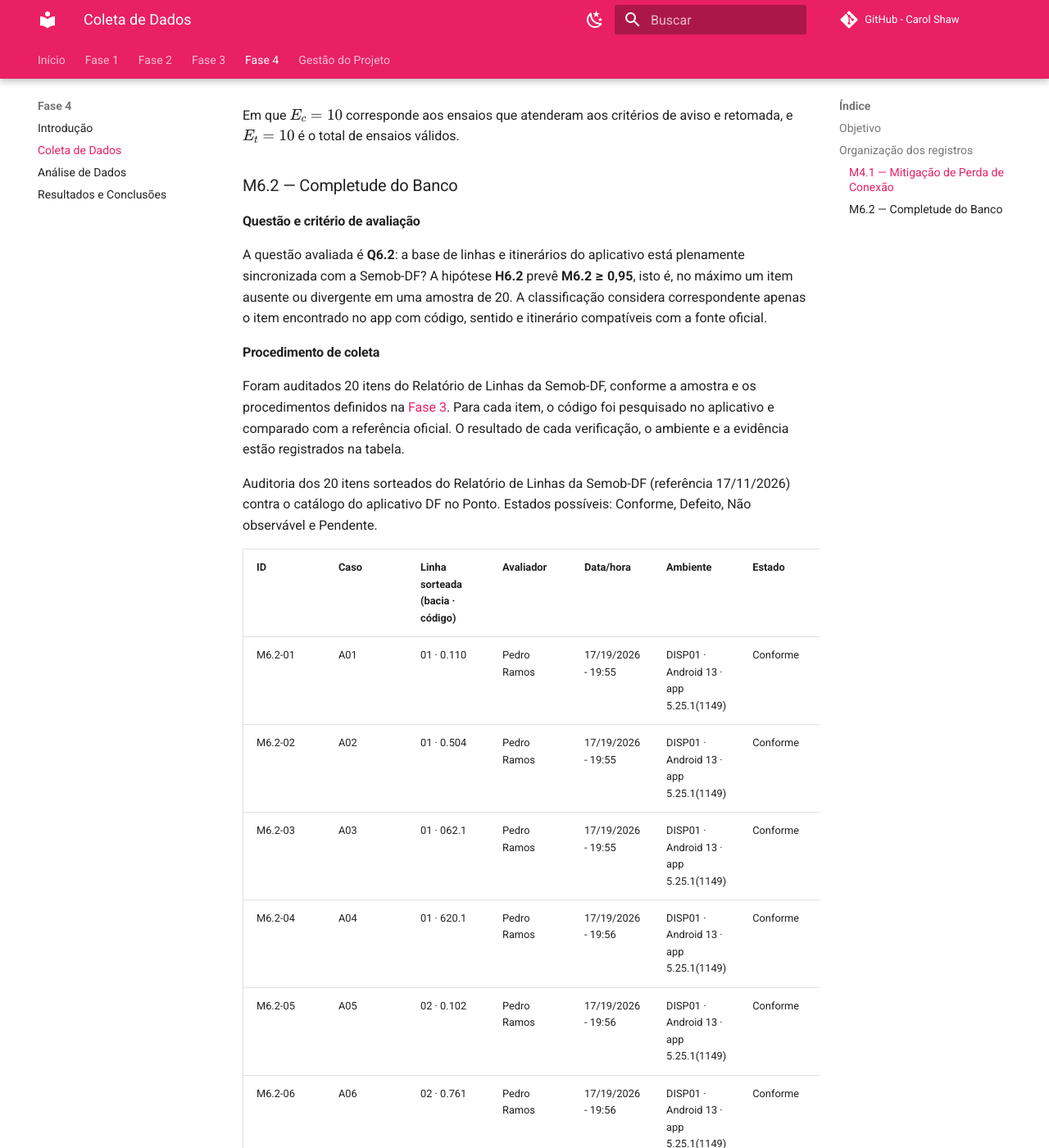
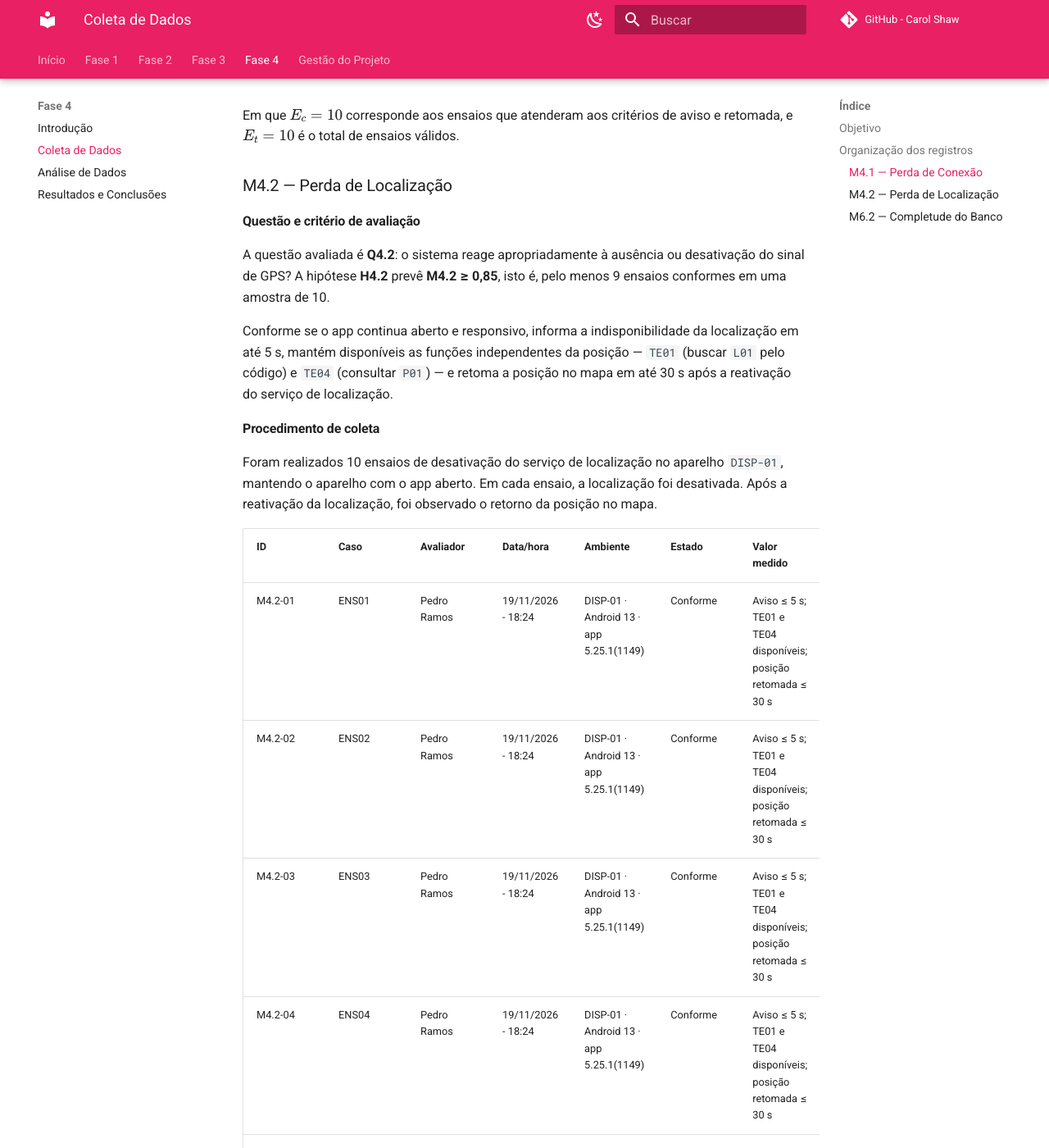
Before and after one commit to FCTE-Qualidade-de-Software-1/2026-2_T02_CAROL_SHAW, an MkDocs documentation site: the page built from docs/fase4/1-coleta.md, in a window 1280 px wide and 1400 px high, scrolled down 2959 px. Shown: the whole window at 82% size. Built offline with MkDocs 1.6.1 and Material for MkDocs 9.7.7, drawn with Linux system fonts in a browser that asks for light colours; comment, search, counter and statistics services are not loaded; some of the changed text lies outside the part shown.

Commit message:
docs/Adiciona coleta da métrica M4.2 #81

```diff
--- a/docs/fase4/1-coleta.md
+++ b/docs/fase4/1-coleta.md
@@ -8,7 +8,7 @@ Reunir os registros da execução dos procedimentos definidos na Fase 3 para as
 
 Os dados são organizados por métrica, seguindo os procedimentos e os recursos previstos na [Fase 3](../fase3/introducao.md). Cada registro identifica os casos avaliados e apresenta seus resultados e evidências.
 
-### M4.1 — Mitigação de Perda de Conexão
+### M4.1 — Perda de Conexão
 
 #### Questão e critério de avaliação
 
@@ -40,6 +40,39 @@ M_{4.1} = \frac{E_c}{E_t} = \frac{10}{10} = 1{,}00 \ (100\%)
 $$
 
 Em que $E_c = 10$ corresponde aos ensaios que atenderam aos critérios de aviso e retomada, e $E_t = 10$ é o total de ensaios válidos.
+
+### M4.2 — Perda de Localização
+
+#### Questão e critério de avaliação
+
+A questão avaliada é **Q4.2**: o sistema reage apropriadamente à ausência ou desativação do sinal de GPS? A hipótese **H4.2** prevê **M4.2 ≥ 0,85**, isto é, pelo menos 9 ensaios conformes em uma amostra de 10.
+
+Conforme se o app continua aberto e responsivo, informa a indisponibilidade da localização em até 5 s, mantém disponíveis as funções independentes da posição — `TE01` (buscar `L01` pelo código) e `TE04` (consultar `P01`) — e retoma a posição no mapa em até 30 s após a reativação do serviço de localização.
+
+#### Procedimento de coleta
+
+Foram realizados 10 ensaios de desativação do serviço de localização no aparelho `DISP-01`, mantendo o aparelho com o app aberto. Em cada ensaio, a localização foi desativada. Após a reativação da localização, foi observado o retorno da posição no mapa.
+
+| ID | Caso | Avaliador | Data/hora | Ambiente | Estado | Valor medido | Evidência | Observações |
+|---|---|---|---|---|---|---|---|---|
+| M4.2-01 | ENS01 | Pedro Ramos | 19/11/2026 - 18:24 | DISP-01 · Android 13 · app 5.25.1(1149) | Conforme | Aviso ≤ 5 s; TE01 e TE04 disponíveis; posição retomada ≤ 30 s | [M4.2_E01_DISP-01.mp4](videos/M4.2_E01_DISP-01.mp4) | Localização desativada e reativada; posição voltou ao mapa |
+| M4.2-02 | ENS02 | Pedro Ramos | 19/11/2026 - 18:24 | DISP-01 · Android 13 · app 5.25.1(1149) | Conforme | Aviso ≤ 5 s; TE01 e TE04 disponíveis; posição retomada ≤ 30 s | [M4.2_E02_DISP-01.mp4](videos/M4.2_E02_DISP-01.mp4) | Localização desativada e reativada; posição voltou ao mapa |
+| M4.2-03 | ENS03 | Pedro Ramos | 19/11/2026 - 18:24 | DISP-01 · Android 13 · app 5.25.1(1149) | Conforme | Aviso ≤ 5 s; TE01 e TE04 disponíveis; posição retomada ≤ 30 s | [M4.2_E03_DISP-01.mp4](videos/M4.2_E03_DISP-01.mp4) | Localização desativada e reativada; posição voltou ao mapa |
+| M4.2-04 | ENS04 | Pedro Ramos | 19/11/2026 - 18:24 | DISP-01 · Android 13 · app 5.25.1(1149) | Conforme | Aviso ≤ 5 s; TE01 e TE04 disponíveis; posição retomada ≤ 30 s | [M4.2_E04_DISP-01.mp4](videos/M4.2_E04_DISP-01.mp4) | Localização desativada e reativada; posição voltou ao mapa |
+| M4.2-05 | ENS05 | Pedro Ramos | 19/11/2026 - 18:24 | DISP-01 · Android 13 · app 5.25.1(1149) | Conforme | Aviso ≤ 5 s; TE01 e TE04 disponíveis; posição retomada ≤ 30 s | [M4.2_E05_DISP-01.mp4](videos/M4.2_E05_DISP-01.mp4) | Localização desativada e reativada; posição voltou ao mapa |
+| M4.2-06 | ENS06 | Pedro Ramos | 19/11/2026 - 18:24 | DISP-01 · Android 13 · app 5.25.1(1149) | Conforme | Aviso ≤ 5 s; TE01 e TE04 disponíveis; posição retomada ≤ 30 s | [M4.2_E06_DISP-01.mp4](videos/M4.2_E06_DISP-01.mp4) | Localização desativada e reativada; posição voltou ao mapa |
+| M4.2-07 | ENS07 | Pedro Ramos | 19/11/2026 - 18:24 | DISP-01 · Android 13 · app 5.25.1(1149) | Conforme | Aviso ≤ 5 s; TE01 e TE04 disponíveis; posição retomada ≤ 30 s | [M4.2_E07_DISP-01.mp4](videos/M4.2_E07_DISP-01.mp4) | Localização desativada e reativada; posição voltou ao mapa |
+| M4.2-08 | ENS08 | Pedro Ramos | 19/11/2026 - 18:24 | DISP-01 · Android 13 · app 5.25.1(1149) | Conforme | Aviso ≤ 5 s; TE01 e TE04 disponíveis; posição retomada ≤ 30 s | [M4.2_E08_DISP-01.mp4](videos/M4.2_E08_DISP-01.mp4) | Localização desativada e reativada; posição voltou ao mapa |
+| M4.2-09 | ENS09 | Pedro Ramos | 19/11/2026 - 18:24 | DISP-01 · Android 13 · app 5.25.1(1149) | Conforme | Aviso ≤ 5 s; TE01 e TE04 disponíveis; posição retomada ≤ 30 s | [M4.2_E09_DISP-01.mp4](videos/M4.2_E09_DISP-01.mp4) | Localização desativada e reativada; posição voltou ao mapa |
+| M4.2-10 | ENS10 | Pedro Ramos | 19/11/2026 - 18:24 | DISP-01 · Android 13 · app 5.25.1(1149) | Conforme | Aviso ≤ 5 s; TE01 e TE04 disponíveis; posição retomada ≤ 30 s | [M4.2_E10_DISP-01.mp4](videos/M4.2_E10_DISP-01.mp4) | Localização desativada e reativada; posição voltou ao mapa |
+
+<p class="legenda">Tabela 2. Registro da coleta da M4.2. Fonte: elaboração própria (2026).</p>
+
+$$
+M_{4.2} = \frac{G_c}{G_t} = \frac{10}{10} = 1{,}00 \ (100\%)
+$$
+
+Em que $G_c = 10$ corresponde aos ensaios que atenderam aos critérios de aviso, continuidade das funções independentes da posição e retomada da localização, e $G_t = 10$ é o total de ensaios válidos.
 
 ### M6.2 — Completude do Banco
 
@@ -76,7 +109,7 @@ Auditoria dos 20 itens sorteados do Relatório de Linhas da Semob-DF (referênci
 | M6.2-19 | A19 | 05 · 0.808 | Pedro Ramos | 17/19/2026 - 20:00 | DISP01 · Android 13 · app 5.25.1(1149) | Conforme | Sim | [M6.2_A19_DISP01.jpg](imagens/M6.2_A19_DISP01.jpg) | Duplo Sentido |
 | M6.2-20 | A20 | 05 · 158.6 | Pedro Ramos | 17/19/2026 - 20:00 | DISP01 · Android 13 · app 5.25.1(1149) | Conforme | Sim | [M6.2_A20_DISP01.jpg](imagens/M6.2_A20_DISP01.jpg) | Duplo Sentido |
 
-<p class="legenda">Tabela 1. Registro da coleta da M6.2. Fonte: elaboração própria (2026).</p>
+<p class="legenda">Tabela 3. Registro da coleta da M6.2. Fonte: elaboração própria (2026).</p>
 
 $$
 M_{6.2} = \frac{L_c}{L_t} = \frac{20}{20} = 1{,}00 \ (100\%)
```
Also changed, not shown: 10 other files.
